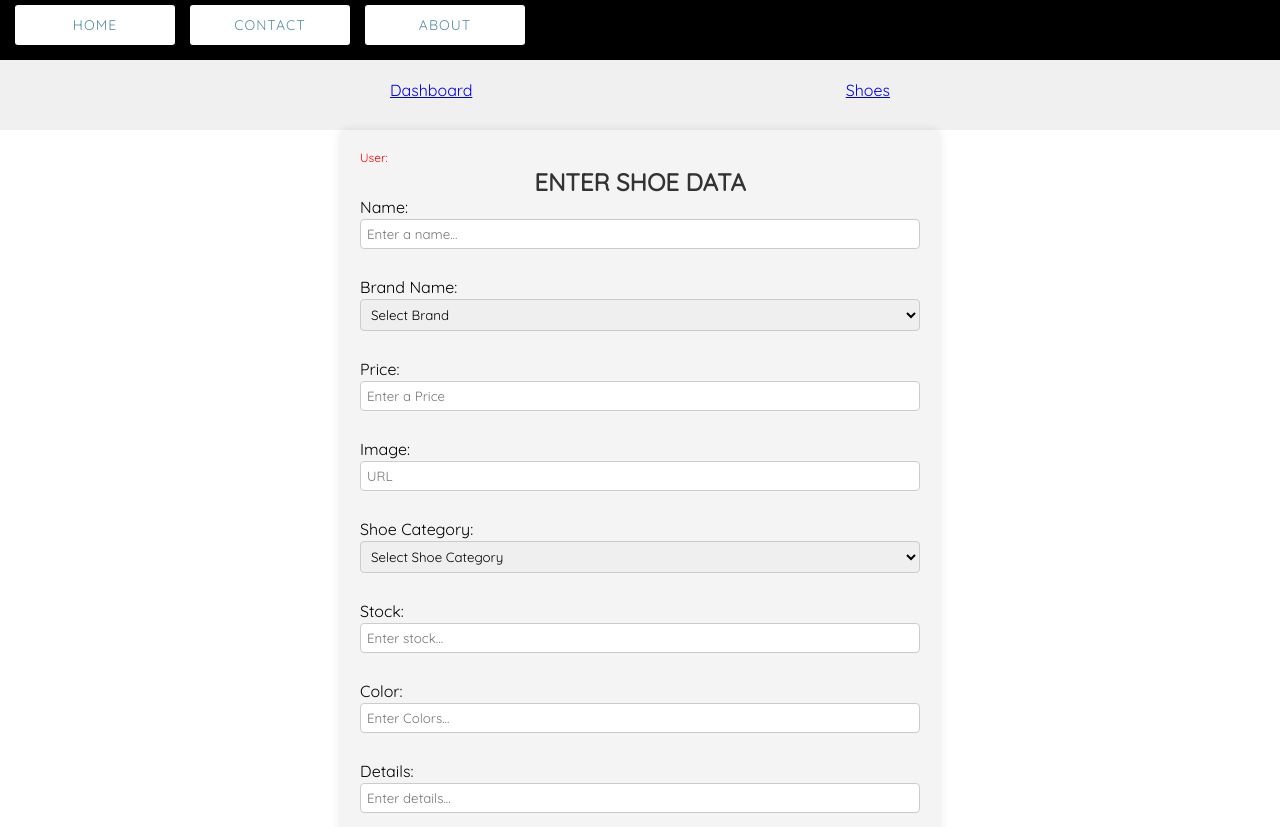
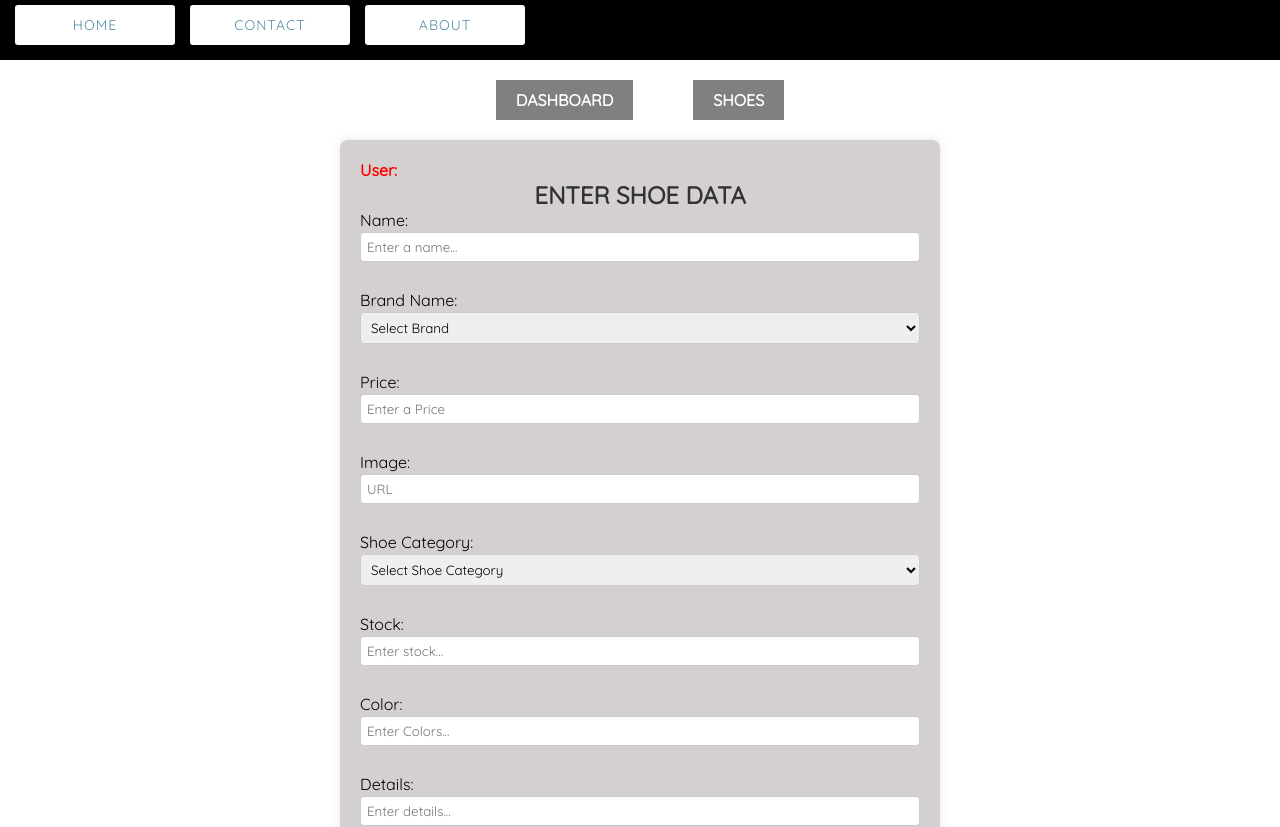
Before and after one commit to ShoesOnTrack/FrontEnd-PF, a Next.js app: page /admin/create-shoe in a window 1280 px wide. Shown: the top 827 px of the page. Built offline with nearby package versions, Linux system fonts and the light colour scheme.

Commit message:
cambios en css

```diff
--- a/src/app/admin/create-shoe/create.module.css
+++ b/src/app/admin/create-shoe/create.module.css
@@ -1,12 +1,11 @@
-
-
 .conte {
   max-width: 600px;
   margin: 0 auto;
+  margin-bottom: 50px; /* Espacio entre el formulario y los botones */
 }
 
 .forcreate {
-    background-color: #f4f4f4;
+  background-color: #d4d0d0;
   padding: 20px;
   border-radius: 8px;
   box-shadow: 0 0 10px rgba(0, 0, 0, 0.1);
@@ -15,6 +14,10 @@
 .forcreate h2 {
   color: #333;
   text-align: center;
+}
+
+.forcreate h4 {
+  color: red;
 }
 
 .forcreate label {
@@ -34,13 +37,20 @@
 
 .forcreate span {
   color: red;
-    font-size: 12px; /* Valor reducido */
+  font-size: 15px; /* Valor reducido */
   margin-bottom: 2px; /* Valor reducido */
   display: block;
 }
 
 .forcreate .button-container {
   text-align: center; /* Centra los botones */
+}
+
+/* Estilos para los botones y enlaces en estado hover */
+.forcreate button:hover,
+.forcreate a:hover {
+  background-color: #217dbb; /* Cambia el color al pasar el ratón */
+  text-decoration: none;
 }
 
 .forcreate button,
@@ -61,10 +71,6 @@
   cursor: not-allowed;
 }
 
-  .forcreate a:hover {
-    text-decoration: underline;
-  }
-
 .checkboxContainer {
   display: flex;
   flex-wrap: wrap;
--- a/src/app/admin/create-shoe/page.jsx
+++ b/src/app/admin/create-shoe/page.jsx
@@ -85,8 +85,8 @@ const CreateShoes = () => {
         const response = await dispatch(createShoe(shoe));
 
         if (!response.error) {
-          setMessage("You created a new shoe!");
-          setTimeout(() => setMessage(""), 5000);
+          // Mostrar alerta cuando se crea exitosamente un "shoe"
+          window.alert("Successfully created shoe!");
 
           setShoe({
             name: "",
@@ -112,6 +112,7 @@ const CreateShoes = () => {
     }
   };
 
+
   const handleDisabled = () => {
     for (let error in errors) {
       if (errors[error] !== "") return true;
@@ -131,7 +132,7 @@ const CreateShoes = () => {
   return (
     <div className={style.conte}>
       <form className={style.forcreate} onSubmit={handleSubmit}>
-        <span>User: {user.email}</span>
+        <h4>User: {user.email}</h4>
         <h2>ENTER SHOE DATA</h2>
         <div className="mb-4">
           <label>Name:</label>
@@ -226,11 +227,12 @@ const CreateShoes = () => {
           <br />
           <div>
             <label>Select the sizes of your shoe:</label>
+            <br />
             <div className={style.checkboxContainer}>
               {Array.isArray(medidas) && medidas.length > 0 ? (
                 medidas.map((med, index) => (
                   <div key={index} className={style.checkboxOption}>
-                    <h4 htmlFor={`opcion${index}`}>{med}</h4>
+                    <p htmlFor={`opcion${index}`}>{med}</p>
                     <input
                       type="checkbox"
                       id={`opcion${index}`}
--- a/src/components/adminLayout/admin.module.css
+++ b/src/components/adminLayout/admin.module.css
@@ -1,42 +1,28 @@
-.contenedor {
-    width: 100vw; /* Ancho de la barra lateral */
-    background-color: #f0f0f0; /* Color de fondo */
-    padding: 20px;
-    display: flex; /* Para permitir la distribución vertical de los elementos */
-    justify-content: flex-start; /* Alineación vertical */
-    gap: 10px;
-    justify-content: center;
+/* Nuevo componente de estilo para los botones enlaces */
+.button-link {
+    display: inline-block;
+    text-align: center;
+    text-decoration: none;
+    font-size: 16px;
+    font-weight: bold;
+    color: #fff;
+    background-color: #808080; /* Cambiar a gris (#808080) o el color deseado */
+
+    padding: 10px 20px; /* Ajuste de relleno para dar espacio a los botones */
+    margin: 0 30px; /* Ajuste de margen para separar los botones */
+    cursor: pointer;
+    transition: background-color 0.3s ease, color 0.3s ease;
 }
 
-/* Estilos para cada ítem de la barra lateral */
-.punto {
-    margin-bottom: 10px; /* Espacio entre ítems */
+/* Estilo para los botones enlaces cuando se pasan por encima */
+.button-link:hover {
+    background-color: #555; /* Cambiar a un tono más oscuro del gris */
+    color: #fff;
 }
 
-/* Estilos para los enlaces */
-.punto a {
-    text-decoration: none;
-    padding: 8px 12px; /* Espaciado alrededor del texto */
-    border: 1px solid #ccc; /* Borde para separar visualmente los enlaces */
-    border-radius: 4px; /* Borde redondeado */
-    margin: 0 5px; /* Espacio horizontal entre los enlaces */
-    transition: background-color 0.3s ease; /* Efecto de transición */
+/* Estilo adicional para centrar los botones enlaces */
+.button-container {
+    text-align: center;
+    margin-bottom: 20px;
+    margin-top: 20px;
 }
-
-/* Estilos para los enlaces cuando se pasan por encima */
-.punto a:hover {
-    background-color: #f0f0f0; /* Cambio de color al pasar el ratón */
-}
-
-.lista{
-    text-decoration: none;
-    padding: 0;
-    margin: 0;
-}
-
-.item{
-    display: flex;
-    justify-content: space-between; /* Espacio entre los elementos */
-    max-width: 500px; /* Ancho máximo para evitar que se extiendan demasiado */
-    width: 100%; /* Ancho máximo */
-}
--- a/src/components/adminLayout/adminSidebar.jsx
+++ b/src/components/adminLayout/adminSidebar.jsx
@@ -7,14 +7,17 @@ import Link from "next/link";
 const adminSidebar = () => {
   return (
     <nav className={style.contenedor}>
-        <div className={style.item}>
-      <Link className={style.punto} href="/admin">
-        <span>Dashboard</span>
-      </Link>
+      <div className={style.item}>
+        {/* Contenedor para centrar los botones enlaces */}
+        <div className={style["button-container"]}>
+          <Link className={style["button-link"]} href="/admin">
+            <span>DASHBOARD</span>
+          </Link>
 
-      <Link className={style.punto} href="/admin/create-shoe">
-        <span>Shoes</span>
-      </Link>
+          <Link className={style["button-link"]} href="/admin/create-shoe">
+            <span>SHOES</span>
+          </Link>
+        </div>
       </div>
     </nav>
   );
```
Lines whose indentation alone changed are shown as unchanged.
